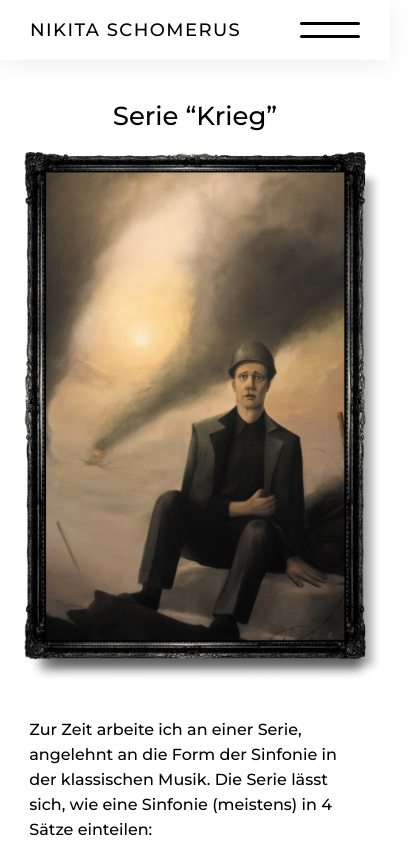
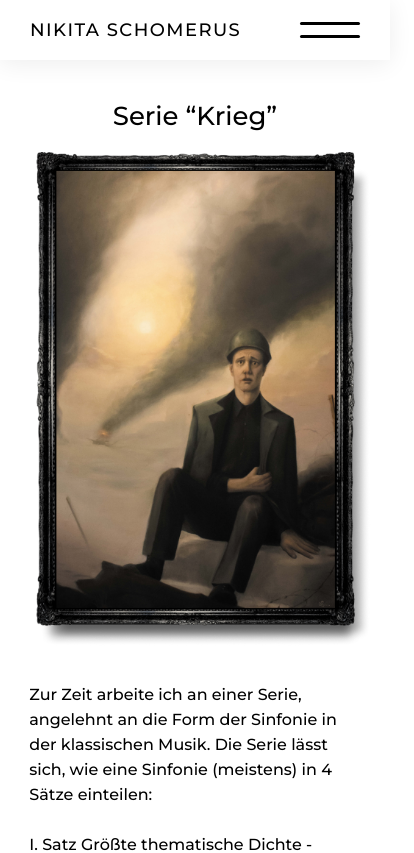
Before and after one commit to JuicyCodeDev/NickArtistitPortfolio, a Next.js app: page /latest in a window 390 px wide. Shown: the top 853 px of the page, 414 px wide, since content can reach past the window. Built offline with nearby package versions, Linux system fonts and the light colour scheme.

Commit message:
latest page changes

```diff
--- a/styles/Latest.module.css
+++ b/styles/Latest.module.css
@@ -102,6 +102,9 @@
   }
 
   .image {
+    width: 90%;
+    height: 70%;
+    object-position: 50% 50%;
     object-fit: contain;
     display: block;
     margin-left: auto;
```
